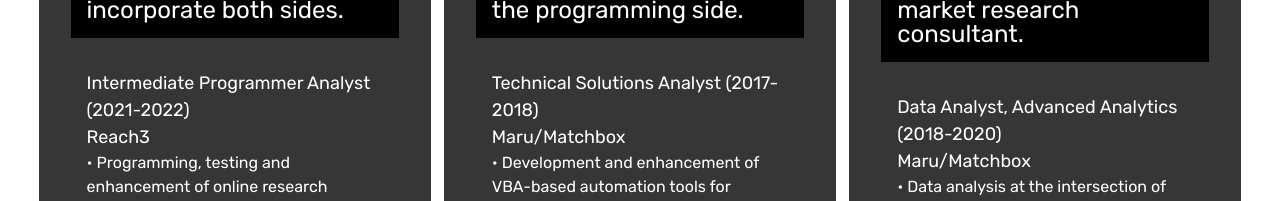
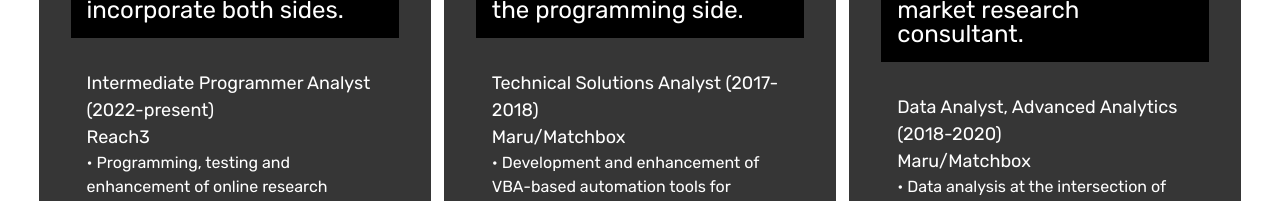
Before and after one commit to tiQu/portfolio, a React (Create React App) app: page /professional in a window 1280 px wide. Shown: the part 428-629 px from the top of the page. Built offline with nearby package versions, Linux system fonts and the light colour scheme.

Commit message:
Fix typo

```diff
--- a/src/components/professional/CardItems.js
+++ b/src/components/professional/CardItems.js
@@ -7,7 +7,7 @@
         cardList: [
             <div>
                 <div className="cardList-line">
-                  <span>Intermediate Programmer Analyst (2021-2022)<br />Reach3</span>
+                  <span>Intermediate Programmer Analyst (2022-present)<br />Reach3</span>
                 </div>
                 <ul>
                     <li>• Programming, testing and enhancement of online research projects</li>
```
